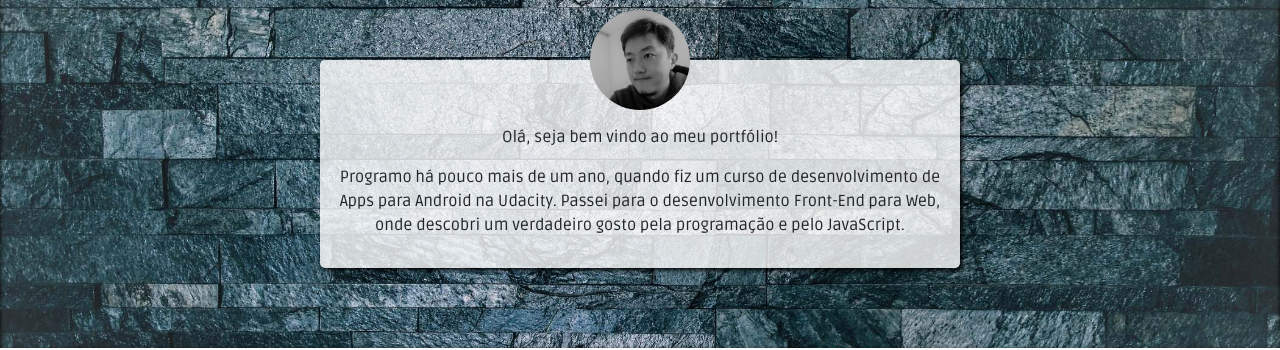
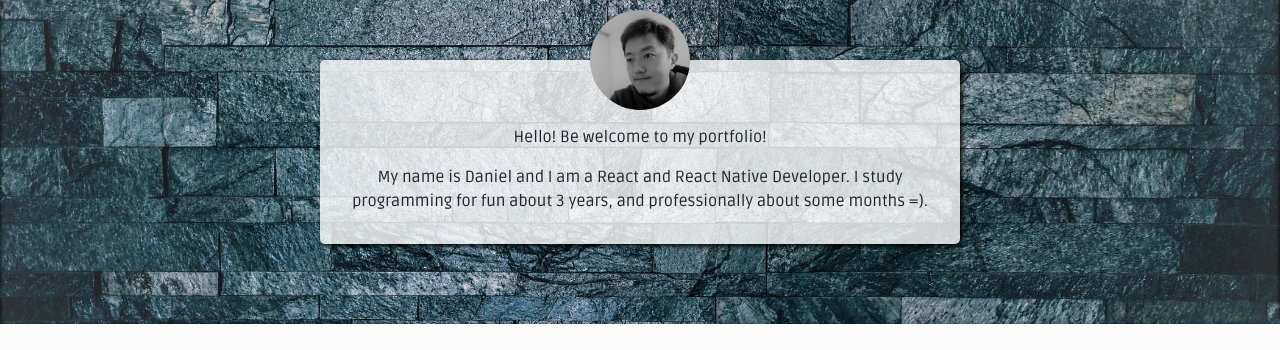
Before and after one commit to dkotsuka/portifolio, a plain HTML site: page index.html in a window 1280 px wide. Shown: the part 820-1170 px from the top of the page. Drawn offline with nearby package versions, Linux system fonts and the light colour scheme.

Commit message:
update about

```diff
--- a/index.html
+++ b/index.html
@@ -50,9 +50,12 @@
     <section id="about" class="row align-items-center justify-content-center about">
     	<div class="col-lg-6 col-md-8 col-12 about">
     		<img src='./img/portrait.jpg'>
-			<p>Olá, seja bem vindo ao meu portfólio!</p>
-			<p>Programo há pouco mais de um ano, quando fiz um curso de desenvolvimento de Apps para Android na Udacity. Passei para o desenvolvimento Front-End para Web, onde descobri um verdadeiro gosto pela programação e pelo JavaScript.</p>
-    	</div>
+			<p>Hello! Be welcome to my portfolio!</p>
+            <p>
+                My name is Daniel and I am a React and React Native Developer.
+                I study programming for fun about 3 years, and professionally about some months =).
+            </p>
+        </div>
     </section>
 
     <!----------PROJECTS SECTION-------->
```
